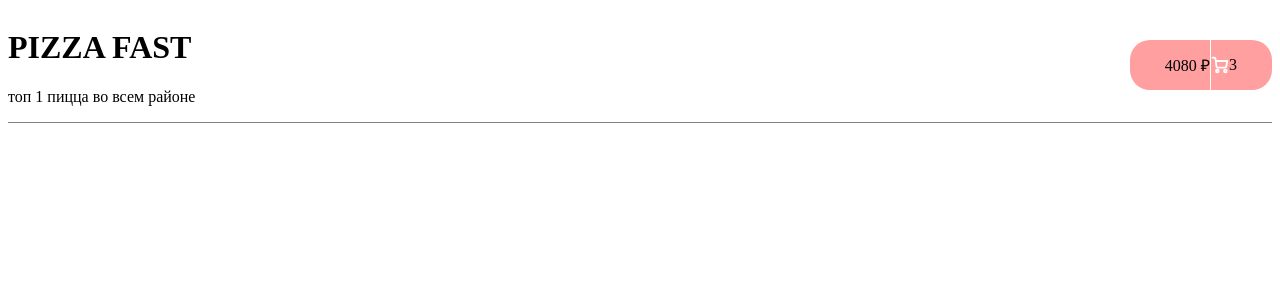
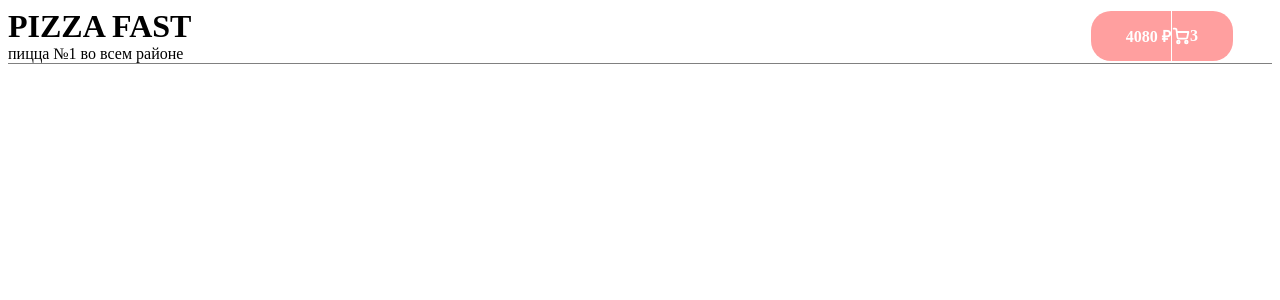
Before and after one commit to lstnchDev/pizza-fast, a React (Create React App) app: page / in a window 1280 px wide. Shown: the top 300 px of the page. Built offline with nearby package versions, Linux system fonts and the light colour scheme.

Commit message:
header css

```diff
--- a/package.json
+++ b/package.json
@@ -12,7 +12,7 @@
     "@types/react-dom": "^18.0.9",
     "react": "^18.2.0",
     "react-dom": "^18.2.0",
-    "react-scripts": "5.0.1",
+    "react-scripts": "^5.0.1",
     "sass": "^1.56.1",
     "typescript": "^4.9.3",
     "web-vitals": "^2.1.4"
--- a/src/components/header/Header.tsx
+++ b/src/components/header/Header.tsx
@@ -8,7 +8,7 @@ const Header: FC = () =>{
             <div className={styles.container}>
                 <div className={styles.logo}>
                     <h1>PIZZA FAST</h1>
-                    <p>топ 1 пицца во всем районе</p>
+                    <p>пицца №1 во всем районе</p>
                 </div>
                 <Cart />
             </div>
--- a/src/components/header/cart.module.scss
+++ b/src/components/header/cart.module.scss
@@ -3,6 +3,12 @@
 .cart{
     background-color: $colorBtn;
     border-radius: 20px;
+    cursor: pointer;
+    color: white;
+    font-weight: 600;
+    &:hover{
+        background-color: $colorBtnHover;
+    }
     .block{
         display: flex;
         justify-content: space-between;
--- a/src/components/header/header.module.scss
+++ b/src/components/header/header.module.scss
@@ -1,8 +1,21 @@
+@import './../../tools/varibaleStyles.scss';
+
 .header{
     border-bottom: 1px solid gray;
+    .logo{
+        cursor: pointer;
+        h1{
+            font-weight: 800;
+            margin: 0;
+        }
+        p{
+            margin: 0;
+        }
+    }
     .container{
         display: flex;
         align-items: center;
+        max-width: $wrapWidth;
         justify-content: space-between;
     }
 }
--- a/src/index.css
+++ b/src/index.css
@@ -1,3 +1,5 @@
+@import './../../tools/varibaleStyles.scss';
+
 :root{
   --colorBackground: #FCDDB0;
   --colorHover: #FFFAD7;
--- a/src/tools/varibaleStyles.scss
+++ b/src/tools/varibaleStyles.scss
@@ -1,4 +1,6 @@
 $colorBackground: #FCDDB0;
 $colorHover: #FFFAD7;
 $colorBtn: #FF9F9F;
+$colorBtnHover: #e37070;
+
 $wrapWidth: 1225px;
```
Also changed, not shown: 1 other file (tests, documents, lock files or other folders).
